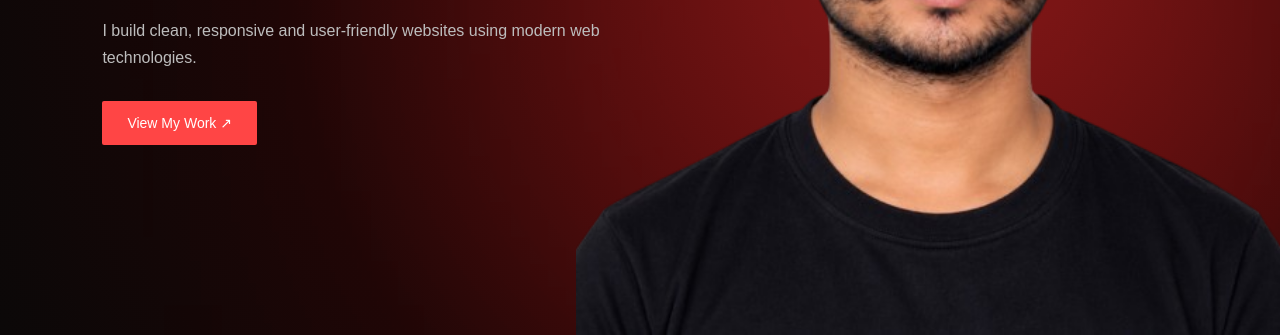
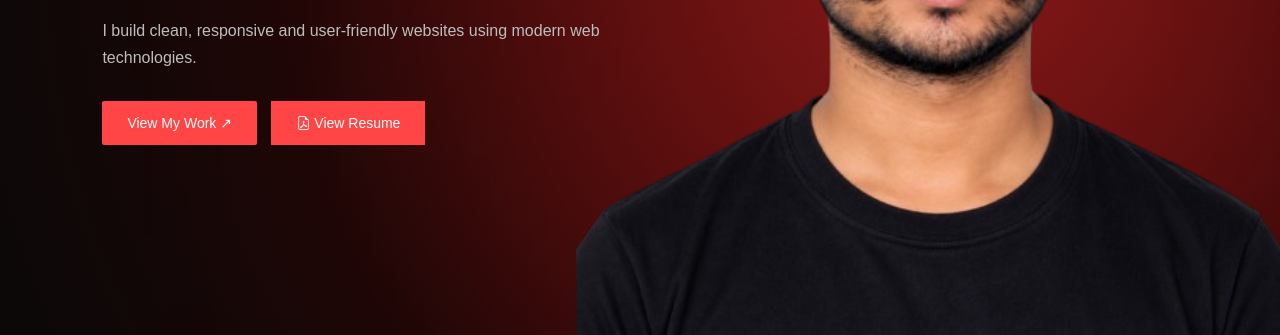
Before and after one commit to nikksinghh/Portfolio, a plain HTML site: page index.html in a window 1280 px wide. Shown: the part 465-800 px from the top of the page. Drawn offline with nearby package versions, Linux system fonts and the light colour scheme.

Commit message:
update portfolio

```diff
--- a/css/style.css
+++ b/css/style.css
@@ -68,7 +68,32 @@ nav {
     color: #ff4545;
 }
 
+.resume-btn {
+    display: inline-block;
 
+    margin-top: 30px;
+    margin-left: 10px;
+
+    padding: 14px 25px;
+
+    background: #ff4545;
+
+    color: white;
+
+    text-decoration: none;
+
+    font-size: 14px;
+
+    transition: 0.3s;
+}
+
+.resume-btn:hover {
+    background: white;
+
+    color: #111;
+
+    transform: translateY(-3px);
+}
 /* NAV LINKS */
 
 .nav-links {
@@ -993,10 +1018,12 @@ nav i {
     }
 }
 .made-by {
+
     margin-top: 50px;
     text-align: center;
     color: #bdbdbd;
     font-size: 14px;
+
 }
 
 .made-by span {
--- a/index.html
+++ b/index.html
@@ -70,6 +70,10 @@
           </p>
 
           <a href="#projects" class="hero-btn"> View My Work ↗ </a>
+          <a href="./resume/resume.pdf" target="_blank" class="resume-btn">
+    <i class="bi bi-file-earmark-pdf"></i>
+    View Resume
+ </a>
         </div>
 
         <div class="hero-image">
```
